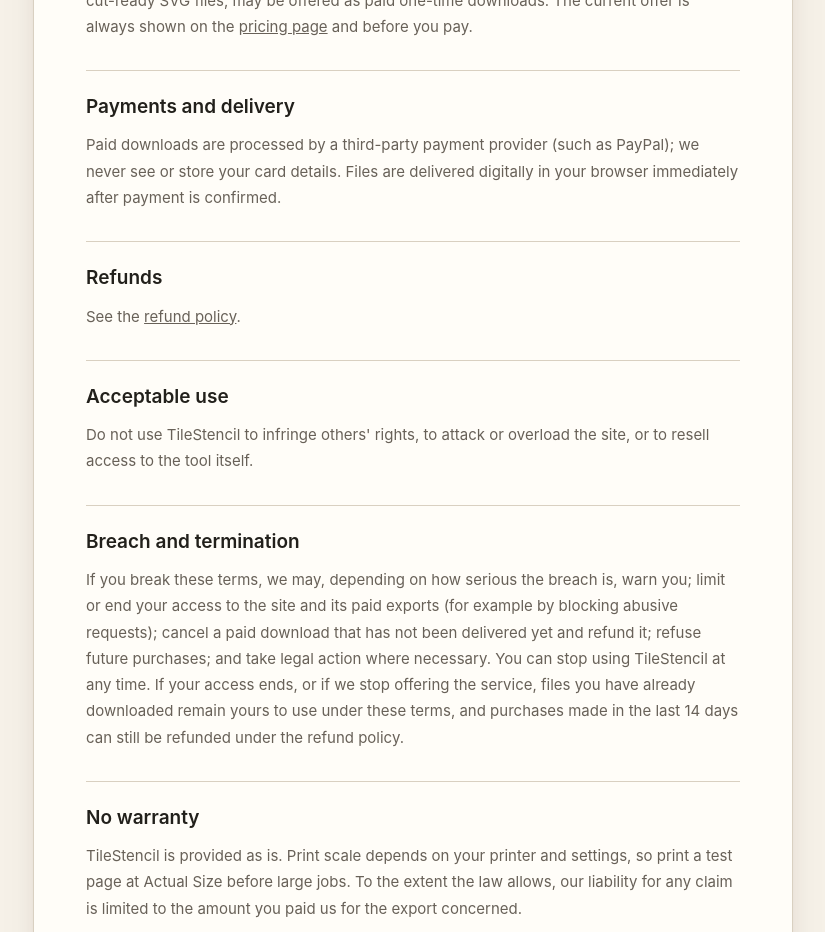
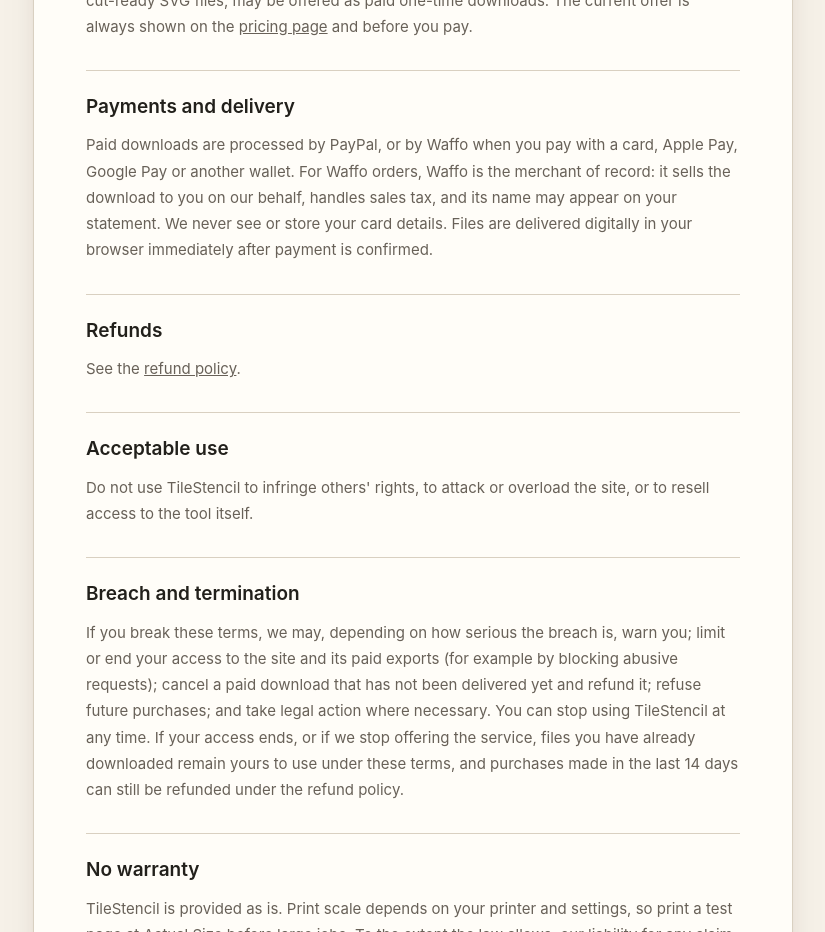
Before and after one commit to ismilewolf-eng/tilestencil, a Next.js app: page /terms in a window 1280 px wide. Shown: the part 820-1752 px from the top of the page, without its empty margins (227-1052 px from the left). Built offline with nearby package versions, Linux system fonts and the light colour scheme.

Commit message:
Waffo goes live: privacy, terms and pricing name Waffo as merchant of record for card and wallet payments

```diff
--- a/components/PolicyPages.tsx
+++ b/components/PolicyPages.tsx
@@ -91,8 +91,8 @@
         {
           heading: en ? "Payments and delivery" : "付款与交付",
           body: en
-            ? "Paid downloads are processed by a third-party payment provider (such as PayPal); we never see or store your card details. Files are delivered digitally in your browser immediately after payment is confirmed."
-            : "付费下载由第三方支付服务商（例如 PayPal）处理，我们看不到也不会保存你的银行卡信息。付款确认后，文件会立即在你的浏览器里交付下载。",
+            ? "Paid downloads are processed by PayPal, or by Waffo when you pay with a card, Apple Pay, Google Pay or another wallet. For Waffo orders, Waffo is the merchant of record: it sells the download to you on our behalf, handles sales tax, and its name may appear on your statement. We never see or store your card details. Files are delivered digitally in your browser immediately after payment is confirmed."
+            : "付费下载由 PayPal 处理；用银行卡、Apple Pay、Google Pay 等方式付款时由 Waffo 处理。通过 Waffo 付款的订单，Waffo 是这笔订单的销售方（merchant of record）：它代我们向你出售下载、处理销售税，你的账单上可能显示 Waffo 的名称。我们看不到也不会保存你的银行卡信息。付款确认后，文件会立即在你的浏览器里交付下载。",
         },
         {
           heading: en ? "Refunds" : "退款",
@@ -195,8 +195,8 @@
         {
           heading: en ? "Cut-ready SVG export" : "可切割 SVG 导出",
           body: en
-            ? "Closed cut paths for Cricut, Silhouette, and laser cutters, with bridges included and sized in millimetres. $1.99 per image, paid once through PayPal or a debit/credit card; after that you can re-export the same image as often as you like while you adjust it. No account and no subscription, with a 14-day money-back guarantee."
-            : "给 Cricut、Silhouette 刻字机和激光切割机用的闭合切割路径，带连接桥，按毫米标注尺寸。每张图 1.99 美元，用 PayPal 或银行卡付一次，之后同一张图怎么调都可以反复导出。不用注册，没有订阅，14 天内可全额退款。",
+            ? "Closed cut paths for Cricut, Silhouette, and laser cutters, with bridges included and sized in millimetres. $1.99 per image, paid once through PayPal, or by card, Apple Pay, Google Pay or WeChat Pay through Waffo; after that you can re-export the same image as often as you like while you adjust it. No account and no subscription, with a 14-day money-back guarantee."
+            : "给 Cricut、Silhouette 刻字机和激光切割机用的闭合切割路径，带连接桥，按毫米标注尺寸。每张图 1.99 美元，用 PayPal 付一次，或通过 Waffo 用银行卡、Apple Pay、Google Pay、微信支付付一次，之后同一张图怎么调都可以反复导出。不用注册，没有订阅，14 天内可全额退款。",
         },
         {
           heading: en ? "Questions" : "有问题",
--- a/components/PrivacyPage.tsx
+++ b/components/PrivacyPage.tsx
@@ -42,8 +42,8 @@
           <p>
             {text(
               locale,
-              "不上传你的图片、文件名、尺寸设置或生成的 PDF；不要求登录；不使用广告脚本。我们使用 Cloudflare Web Analytics 记录汇总的访问量和页面浏览量，Cloudflare 不跟踪单个访问者。购买付费 SVG 导出时，只有在你打开付款框后才会加载 PayPal 的付款脚本，付款由 PayPal 处理；我们只收到订单号、金额、付款状态，以及 PayPal 在商户后台显示的付款人姓名和邮箱，看不到你的银行卡信息。为了知道顾客是从哪里找到我们的，浏览器会在你第一次访问时在本机记下来源网站（例如 google.com）、落地页和日期；这条记录只在你购买时随订单一起交给 PayPal，平时不会发送到任何地方，清除浏览器数据即可删除。SVG 仍然在你的浏览器里生成，图片不会上传。",
-              "We do not upload your image, filename, size settings, or generated PDF. We do not require sign-in and do not use advertising scripts. We use Cloudflare Web Analytics for aggregate visit and page-view counts; Cloudflare does not track individual visitors. If you buy a paid SVG export, PayPal's checkout script loads only when you open the checkout and PayPal processes the payment; we receive the order number, amount, payment status and the payer name and email PayPal shows merchants, never your card details. To learn how buyers find us, your browser keeps a note on your device of the site that first sent you here (for example google.com), the landing page and the date. It is sent only with a purchase, attached to the PayPal order, and never otherwise; clearing your browser data removes it. The SVG is still generated in your browser and your image is never uploaded.",
+              "不上传你的图片、文件名、尺寸设置或生成的 PDF；不要求登录；不使用广告脚本。我们使用 Cloudflare Web Analytics 记录汇总的访问量和页面浏览量，Cloudflare 不跟踪单个访问者。购买付费 SVG 导出时，有两种付款方式：选 PayPal 时，只有在你打开付款框后才会加载 PayPal 的付款脚本，付款由 PayPal 处理；选银行卡、Apple Pay、Google Pay 等方式时，会在新标签页打开 Waffo 的收银台（pancake.waffo.ai），付款由 Waffo 作为这笔订单的销售方（merchant of record）处理。两种方式下，我们都只收到订单号、金额、付款状态，以及付款服务商在商户后台显示的付款人姓名和邮箱，看不到你的银行卡信息。为了知道顾客是从哪里找到我们的，浏览器会在你第一次访问时在本机记下来源网站（例如 google.com）、落地页和日期；这条记录只在你购买时随订单一起交给付款服务商（PayPal 或 Waffo），平时不会发送到任何地方，清除浏览器数据即可删除。SVG 仍然在你的浏览器里生成，图片不会上传。",
+              "We do not upload your image, filename, size settings, or generated PDF. We do not require sign-in and do not use advertising scripts. We use Cloudflare Web Analytics for aggregate visit and page-view counts; Cloudflare does not track individual visitors. If you buy a paid SVG export there are two ways to pay. With PayPal, PayPal's checkout script loads only when you open the checkout and PayPal processes the payment. With a card, Apple Pay, Google Pay or another wallet, Waffo's hosted checkout (pancake.waffo.ai) opens in a new tab and Waffo processes the payment as the merchant of record for that order. Either way we receive the order number, amount, payment status and the payer name and email the payment provider shows merchants, never your card details. To learn how buyers find us, your browser keeps a note on your device of the site that first sent you here (for example google.com), the landing page and the date. It is sent only with a purchase, attached to the order at the payment provider (PayPal or Waffo), and never otherwise; clearing your browser data removes it. The SVG is still generated in your browser and your image is never uploaded.",
             )}
           </p>
         </section>
```
